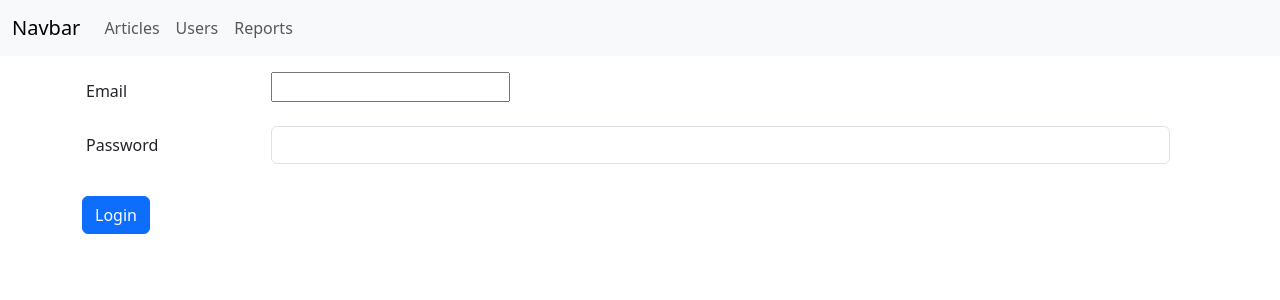
After one commit to tauman08/gh_flask, a Flask app: page /login in a window 1280 px wide. The commit adds this page. Shown: the top 300 px of the page. Run offline with Flask 3, Linux system fonts and the light colour scheme; some libraries are stand-ins or nearby versions.

Commit message:
lesson_3 (#3)

```diff
--- /dev/null
+++ b/blog/auth/views.py
@@ -0,0 +1,29 @@
+from flask import Blueprint, render_template, request, redirect, url_for, flash
+from flask_login import logout_user, login_user, login_required
+from werkzeug.security import check_password_hash
+
+auth = Blueprint('auth', __name__,  static_folder='../static')
+from blog.models import User
+
+@auth.route('/login', methods=['POST', 'GET'])
+def login():
+    if request.method == 'GET':
+        return render_template(
+            'auth/login.html',
+        )
+
+    email = request.form.get('email')
+    password = request.form.get('password')
+    user = User.query.filter_by(email=email).first()
+    if not user or not check_password_hash(user.password, password):
+        flash('Check your login details')
+        return redirect(url_for('.login'))
+
+    login_user(user)
+    return redirect(url_for('user.profile', pk=user.id))
+
+@auth.route('/logout')
+@login_required
+def logout():
+    logout_user()
+    return redirect(url_for('.login'))
--- a/blog/templates/articles/details.html
+++ b/blog/templates/articles/details.html
@@ -9,5 +9,5 @@
 <h1>Articles</h1>
         <h2>{{ article_object['name'] }}</h2>
         <p>{{article_object['text']}}</p>
-        <p>User: {{article_object['user']}}</p>
+        <p>User: {{name_user}}</p>
 {% endblock %}
--- /dev/null
+++ b/blog/templates/auth/login.html
@@ -0,0 +1,38 @@
+{% extends 'base.html' %}
+
+{% block title %}
+    {{ super() }}
+    Login page
+{% endblock %}
+
+{% block body %}
+<div class="row">
+    <div class="col">
+        {% with messages = get_flashed_messages() %}
+            {% if messages %}
+                <div class="alert alert-danger" role="alert">
+                    '{{ messages[0] }}'
+                </div>
+            {% endif %}
+        {% endwith %}
+
+        <form class="row g-3  mt-3" method="post" action="{{ url_for('auth.login') }}">
+            <div class="mb-3 row">
+                <label for="Email" class="col-sm-2 col-form-label">Email</label>
+                <div class="col-sm-10">
+                    <input type="text" id="Email" name="email">
+                </div>
+            </div>
+            <div class="mb-3 row">
+                <label for="password" class="col-sm-2 col-form-label">Password</label>
+                <div class="col-sm-10">
+                    <input type="password" class="form-control" id="password" name="password">
+                </div>
+            </div>
+            <div class="col-auto">
+                <button type="submit" class="btn btn-primary" mb-3>Login</button>
+            </div>
+        </form>
+    </div>
+</div>
+{% endblock %}
--- a/blog/templates/navbar.html
+++ b/blog/templates/navbar.html
@@ -12,10 +12,14 @@
         <li class="nav-item">
           <a class="nav-link"  href="{{ url_for('user.user_list')}}">Users</a>
         </li>
-
         <li class="nav-item">
           <a class="nav-link" href="{{ url_for('report.report_list')}}">Reports</a>
         </li>
+        {% if current_user.is_authenticated %}
+        <li class="nav-item">
+          <a class="nav-link" href="{{ url_for('auth.logout')}}">Logout</a>
+        </li>
+        {% endif %}
       </ul>
     </div>
   </div>
--- a/blog/templates/users/list.html
+++ b/blog/templates/users/list.html
@@ -10,9 +10,9 @@
         <div class="col">
             <h1>Users : </h1>
                  <ol>
-                    {% for user_id in users %}
+                    {% for user in users %}
                        <!-- <li >{{ users[user_id] }}</li> -->
-                     <li ><a href="{{url_for('user.get_user',pk=user_id)}}">{{ users[user_id] }}</li>
+                     <li ><a href="{{url_for('user.profile',pk=user.id)}}">{{ user.email}}</li>
                     {% endfor %}
                  </ol>
         </div>
--- a/pyproject.toml
+++ b/pyproject.toml
@@ -9,6 +9,9 @@ packages = [{include = "project_flask"}]
 [tool.poetry.dependencies]
 python = "^3.7"
 flask = "^2.2.3"
+sqlalchemy = "^2.0.4"
+flask-sqlalchemy = "^3.0.3"
+flask-login = "^0.6.2"
 
 
 [tool.poetry.group.dev.dependencies]
--- a/wsgi.py
+++ b/wsgi.py
@@ -1,6 +1,21 @@
-from blog.app import create_app
+from werkzeug.security import generate_password_hash
 
+from blog.app import create_app, db
+
+app = create_app()
+
+@app.cli.command('init-db')
+def init_db():
+    db.create_all()
+
+@app.cli.command('create-user')
+def create_users():
+    from blog.models import User
+    db.session.add(
+        User(email='name@mail.com', password=generate_password_hash('test123'))
+    )
+    db.session.commit()
 
 if __name__ == '__main__':
-    app = create_app()
+
     app.run(host="0.0.0.0",debug=True,)
```
Also changed, not shown: blog/app.py (+30 -2 lines), blog/articles/views.py (+9 -0 lines), blog/config.py (added, +11 -0 lines), blog/models.py (added, +10 -0 lines), blog/user/views.py (+16 -11 lines), blog/auth/__init__.py (added), blog/templates/users/profile.html (renamed from blog/templates/users/details.html), instance/db.sqlite (added), 1 other file.
